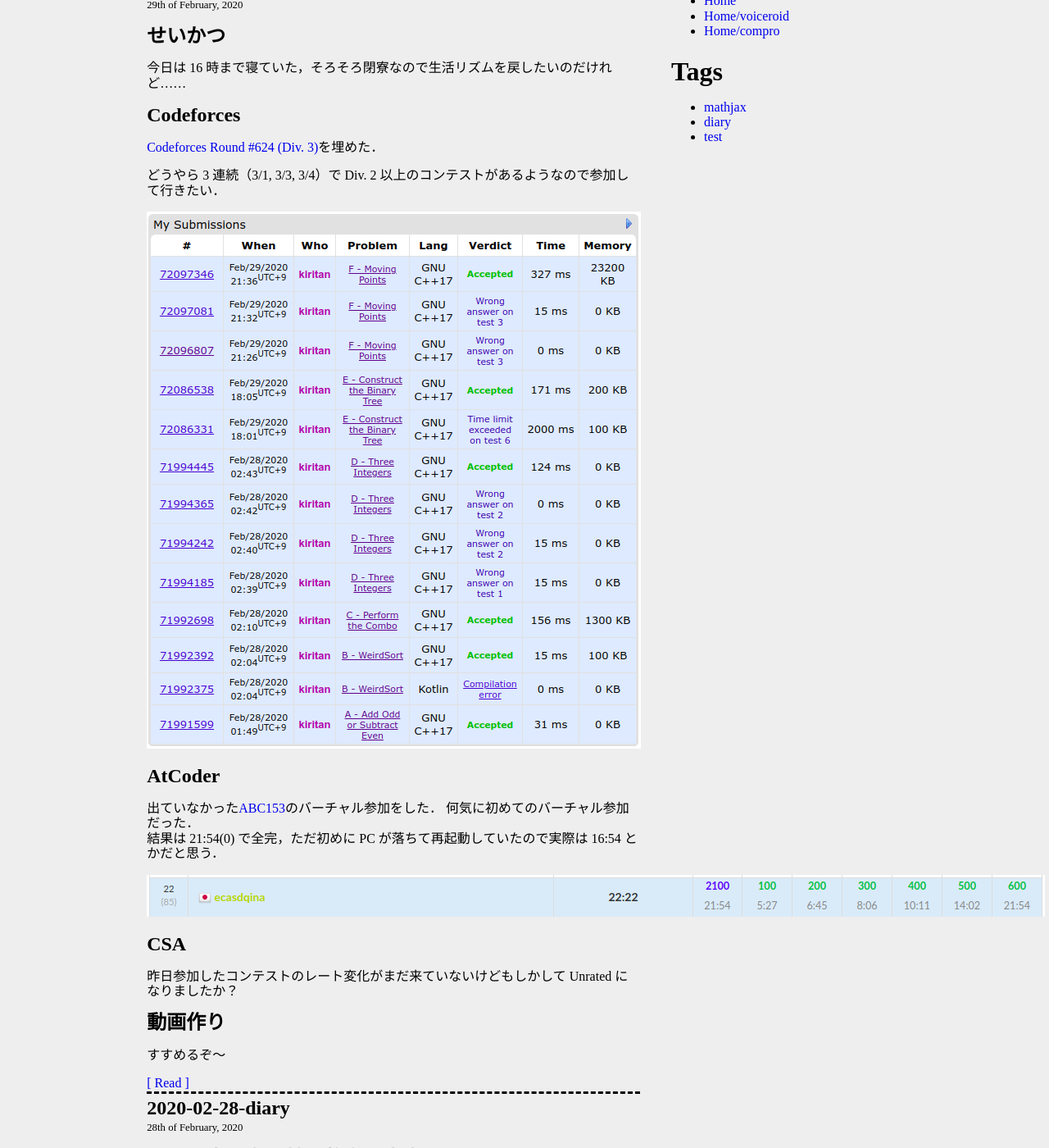
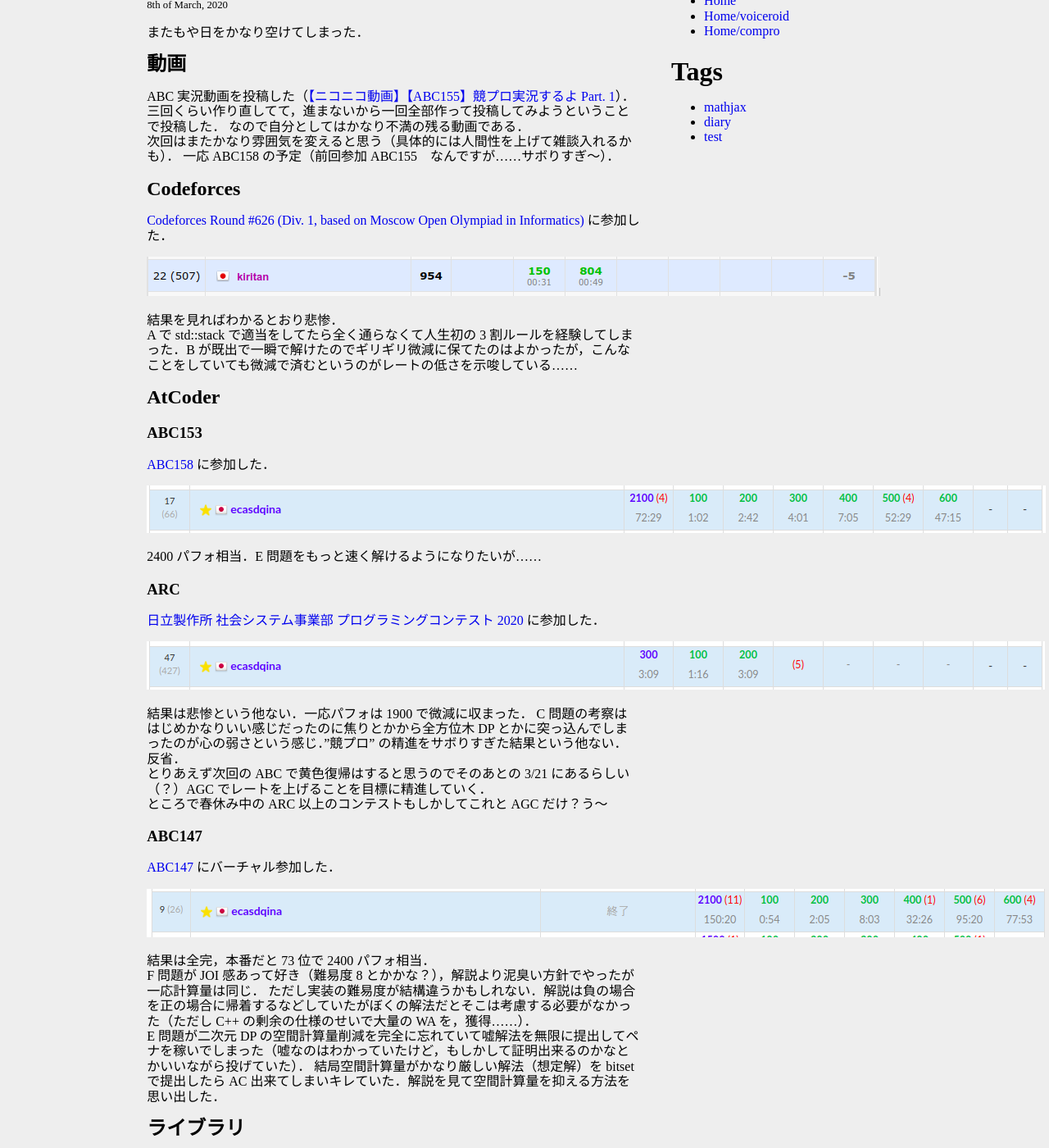
Before and after one commit to ecasdqina/blog, a Jekyll site: the page built from index.html, in a window 1280 px wide and 1400 px high, scrolled down 201 px. Shown: the whole window at 82% size. Built offline with Jekyll 4.4.1, drawn with Linux system fonts in a browser that asks for light colours; nearby versions of some CDN libraries; the list of posts is cut into pages by our own code; some of the changed text lies outside the part shown.

Commit message:
Write Diary

```diff
--- /dev/null
+++ b/_posts/2020-03-08-diary.md
@@ -0,0 +1,55 @@
+---
+title: 2020-03-08-diary
+tags:
+- diary
+layout: post
+---
+
+またもや日をかなり空けてしまった．
+
+## 動画
+ABC 実況動画を投稿した（<a target="_blank" href="https://www.nicovideo.jp/watch/sm36479904">【ニコニコ動画】【ABC155】競プロ実況するよ Part. 1</a>）．<br>
+三回くらい作り直してて，進まないから一回全部作って投稿してみようということで投稿した．
+なので自分としてはかなり不満の残る動画である．<br>
+次回はまたかなり雰囲気を変えると思う（具体的には人間性を上げて雑談入れるかも）．
+一応 ABC158 の予定（前回参加 ABC155　なんですが......サボりすぎ〜）．
+
+## Codeforces
+<a href="https://codeforces.com/contest/1322/standings/friends/true">Codeforces Round #626 (Div. 1, based on Moscow Open Olympiad in Informatics)</a> に参加した．
+
+<img src="{{ site.baseurl }}/resources/2020-03-08-CF.png">
+
+結果を見ればわかるとおり悲惨．<br>
+A で std::stack で適当をしてたら全く通らなくて人生初の 3 割ルールを経験してしまった．B が既出で一瞬で解けたのでギリギリ微減に保てたのはよかったが，こんなことをしていても微減で済むというのがレートの低さを示唆している......
+
+## AtCoder
+### ABC153
+<a href="https://atcoder.jp/contests/abc158">ABC158</a> に参加した．
+
+<img src="{{ site.baseurl }}/resources/2020-03-08-AC-01.png">
+
+2400 パフォ相当．E 問題をもっと速く解けるようになりたいが......<br>
+
+### ARC
+<a href="https://atcoder.jp/contests/hitachi2020">日立製作所 社会システム事業部 プログラミングコンテスト 2020</a> に参加した．
+
+<img src="{{ site.baseurl }}/resources/2020-03-08-AC-02.png">
+
+結果は悲惨という他ない．一応パフォは 1900 で微減に収まった．
+C 問題の考察ははじめかなりいい感じだったのに焦りとかから全方位木 DP とかに突っ込んでしまったのが心の弱さという感じ．"競プロ" の精進をサボりすぎた結果という他ない．反省．<br>
+とりあえず次回の ABC で黄色復帰はすると思うのでそのあとの 3/21 にあるらしい（？）AGC でレートを上げることを目標に精進していく．<br>
+ところで春休み中の ARC 以上のコンテストもしかしてこれと AGC だけ？う〜<br>
+
+### ABC147
+<a href="https://atcoder.jp/contests/abc147">ABC147</a> にバーチャル参加した．
+
+<img src="{{ site.baseurl }}/resources/2020-03-08-AC-03.png">
+
+結果は全完，本番だと 73 位で 2400 パフォ相当．<br>
+F 問題が JOI 感あって好き（難易度 8 とかかな？），解説より泥臭い方針でやったが一応計算量は同じ．
+ただし実装の難易度が結構違うかもしれない．解説は負の場合を正の場合に帰着するなどしていたがぼくの解法だとそこは考慮する必要がなかった（ただし C++ の剰余の仕様のせいで大量の WA を，獲得......）．<br>
+E 問題が二次元 DP の空間計算量削減を完全に忘れていて嘘解法を無限に提出してペナを稼いでしまった（嘘なのはわかっていたけど，もしかして証明出来るのかなとかいいながら投げていた）．
+結局空間計算量がかなり厳しい解法（想定解）を bitset で提出したら AC 出来てしまいキレていた．解説を見て空間計算量を抑える方法を思い出した．<br>
+
+## ライブラリ
+競プロライブラリを刷新し始めた，コーディングスタイル整えたり自動ほげほげをしたいという感じの理由で．<br>
```
Also changed, not shown: _posts/2020-02-29-diary.md (+2 -2 lines), resources/2020-03-08-AC-01.png (added), resources/2020-03-08-AC-02.png (added), resources/2020-03-08-AC-03.png (added), resources/2020-03-08-CF.png (added).
